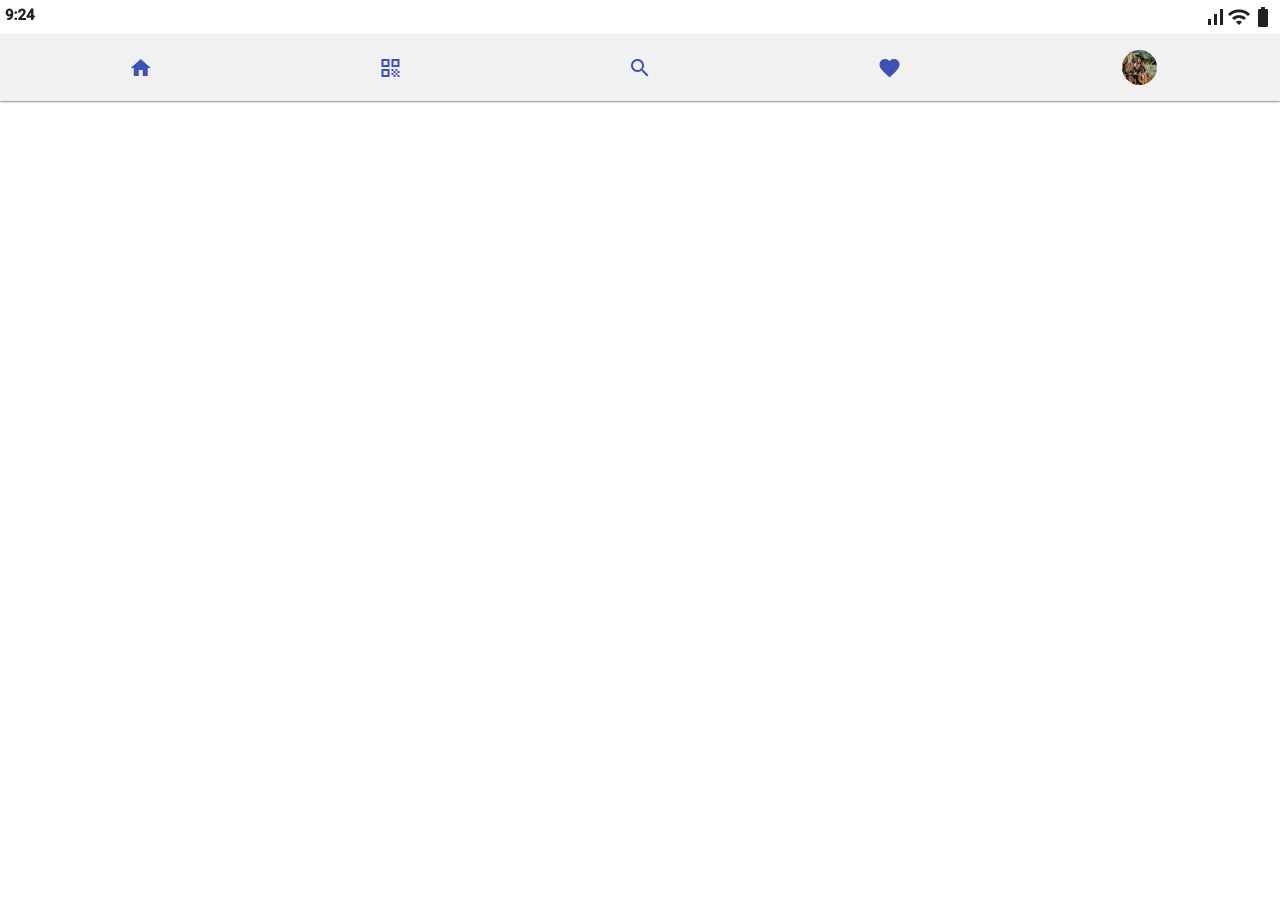
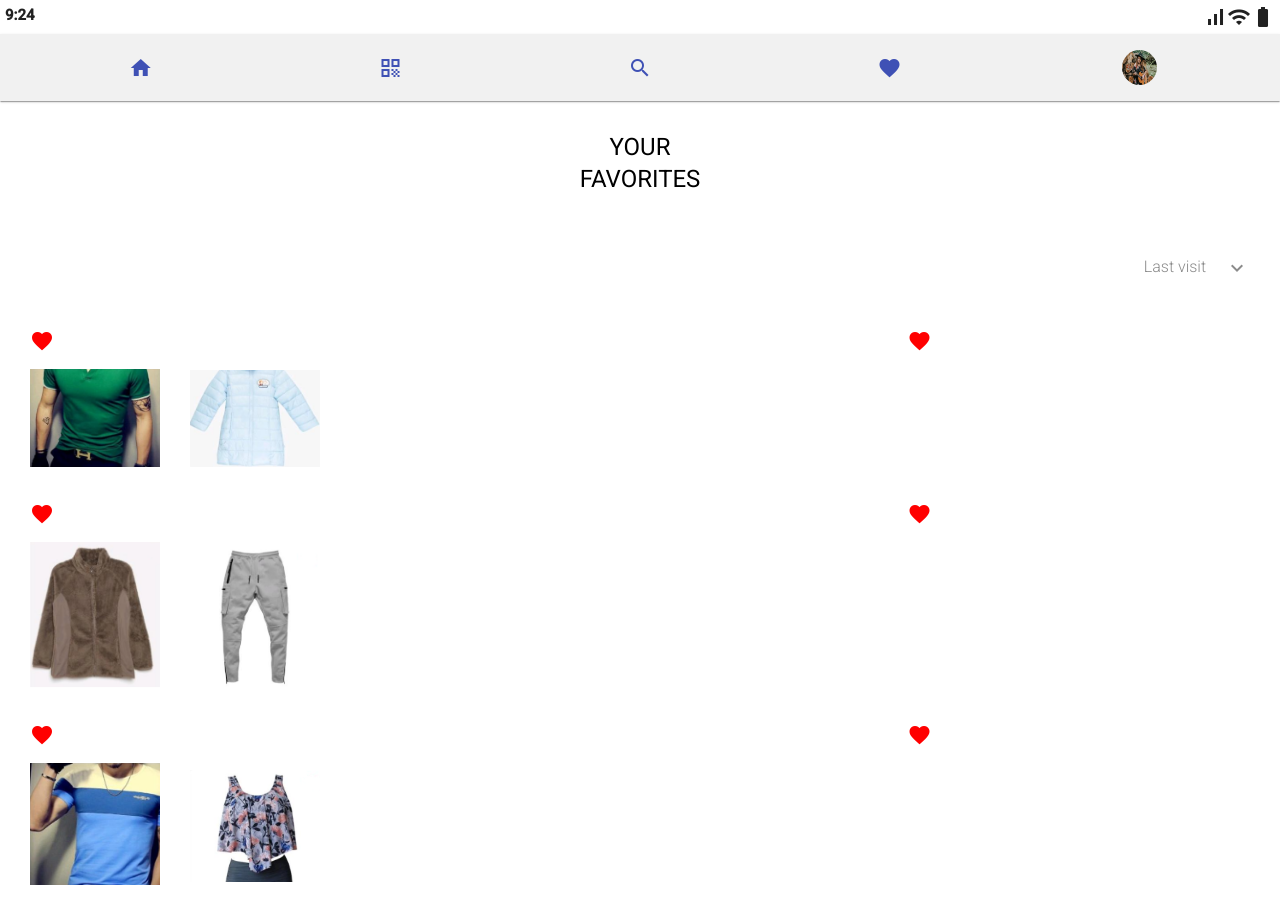
Before and after one commit to ModelVirtual/ModelVirtual--FrontEnd, an Angular app: page /favorites in a window 1280 px wide. Before the commit the page ends 800 px from the top, so only its background shows below. Built offline with nearby package versions, Linux system fonts and the light colour scheme.

Commit message:
feat: favorites
Added favorites feature.

```diff
--- a/src/app/app.module.ts
+++ b/src/app/app.module.ts
@@ -21,6 +21,7 @@ import {MatSlideToggleModule} from "@angular/material/slide-toggle";
 import {MatDialogModule} from "@angular/material/dialog";
 import {MatMenuModule} from "@angular/material/menu";
 import { EditPersonalDataComponent } from './components/edit-personal-data/edit-personal-data.component';
+import { AddedFavoritesDialogComponent } from './components/added-favorites-dialog/added-favorites-dialog.component';
 import { FavoritesComponent } from './components/favorites/favorites.component';
 
 const routes: Routes = [
@@ -43,6 +44,7 @@ const routes: Routes = [
     NavBarComponent,
     AccountComponent,
     EditPersonalDataComponent,
+    AddedFavoritesDialogComponent,
     FavoritesComponent
   ],
   imports: [
--- a/src/app/components/added-favorites-dialog/added-favorites-dialog.component.html
+++ b/src/app/components/added-favorites-dialog/added-favorites-dialog.component.html
@@ -1,4 +1,4 @@
-<h3 mat-dialog-title>Added to favorites section</h3>
+<h3 mat-dialog-title>Deleted from favorites section</h3>
 <mat-dialog-content></mat-dialog-content>
 <mat-dialog-actions align="end">
   <button mat-button mat-dialog-close>OK</button>
--- a/src/app/components/favorites/favorites.component.html
+++ b/src/app/components/favorites/favorites.component.html
@@ -1 +1,48 @@
 <app-nav-bar [style.padding]="'0px'"></app-nav-bar>
+<div>
+  <h1>YOUR <br> FAVORITES</h1>
+  <h2>
+    {{filtertext}}
+    <button mat-icon-button [mat-menu-trigger-for]="filtermenu" >
+      <mat-icon>keyboard_arrow_down</mat-icon>
+    </button>
+  </h2>
+  <mat-menu #filtermenu="matMenu">
+    <button mat-menu-item (click)="filterLastVisit()">
+      <span>Last visit</span>
+    </button>
+    <button mat-menu-item (click)="filterLastWeek()">
+      <span>Last week</span>
+    </button>
+    <button mat-menu-item (click)="filterLastMonth()">
+      <span>Last month</span>
+    </button>
+    <button mat-menu-item (click)="filterAll()">
+      <span>All</span>
+    </button>
+  </mat-menu>
+  <button mat-icon-button color="red" (click)="deleteFavorite()">
+    <mat-icon>favorite</mat-icon>
+  </button>
+  <button class="heart-right" mat-icon-button color="red" (click)="deleteFavorite()">
+    <mat-icon>favorite</mat-icon>
+  </button> <br>
+  <img src="assets/wear1.png">
+  <img src="assets/wear2.png"> <br>
+  <button mat-icon-button color="red" (click)="deleteFavorite()">
+    <mat-icon>favorite</mat-icon>
+  </button>
+  <button class="heart-right" mat-icon-button color="red" (click)="deleteFavorite()">
+    <mat-icon>favorite</mat-icon>
+  </button> <br>
+  <img src="assets/wear3.png">
+  <img src="assets/wear4.png"> <br>
+  <button mat-icon-button color="red" (click)="deleteFavorite()">
+    <mat-icon>favorite</mat-icon>
+  </button>
+  <button class="heart-right" mat-icon-button color="red" (click)="deleteFavorite()">
+    <mat-icon>favorite</mat-icon>
+  </button> <br>
+  <img src="assets/wear5.png">
+  <img src="assets/wear6.png">
+</div>
--- a/src/app/components/favorites/favorites.component.ts
+++ b/src/app/components/favorites/favorites.component.ts
@@ -1,4 +1,7 @@
 import { Component, OnInit } from '@angular/core';
+import {MatDialog} from "@angular/material/dialog";
+import {AddedFavoritesDialogComponent} from "../added-favorites-dialog/added-favorites-dialog.component";
+
 
 @Component({
   selector: 'app-favorites',
@@ -6,6 +9,26 @@ import { Component, OnInit } from '@angular/core';
   styleUrls: ['./favorites.component.css']
 })
 export class FavoritesComponent implements OnInit {
-  constructor(){}
-  ngOnInit(){}
+  filtertext:string;
+  constructor(public dialog:MatDialog) {
+
+    this.filtertext="Last visit";
+  }
+  ngOnInit(): void {
+  }
+  deleteFavorite(): void {
+    const dialogRef=this.dialog.open(AddedFavoritesDialogComponent);
+  }
+  filterLastVisit():void {
+    this.filtertext="Last visit";
+  }
+  filterLastWeek(): void {
+    this.filtertext="Last week";
+  }
+  filterLastMonth(): void {
+    this.filtertext="Last month";
+  }
+  filterAll(): void {
+    this.filtertext="All";
+  }
 }
```
